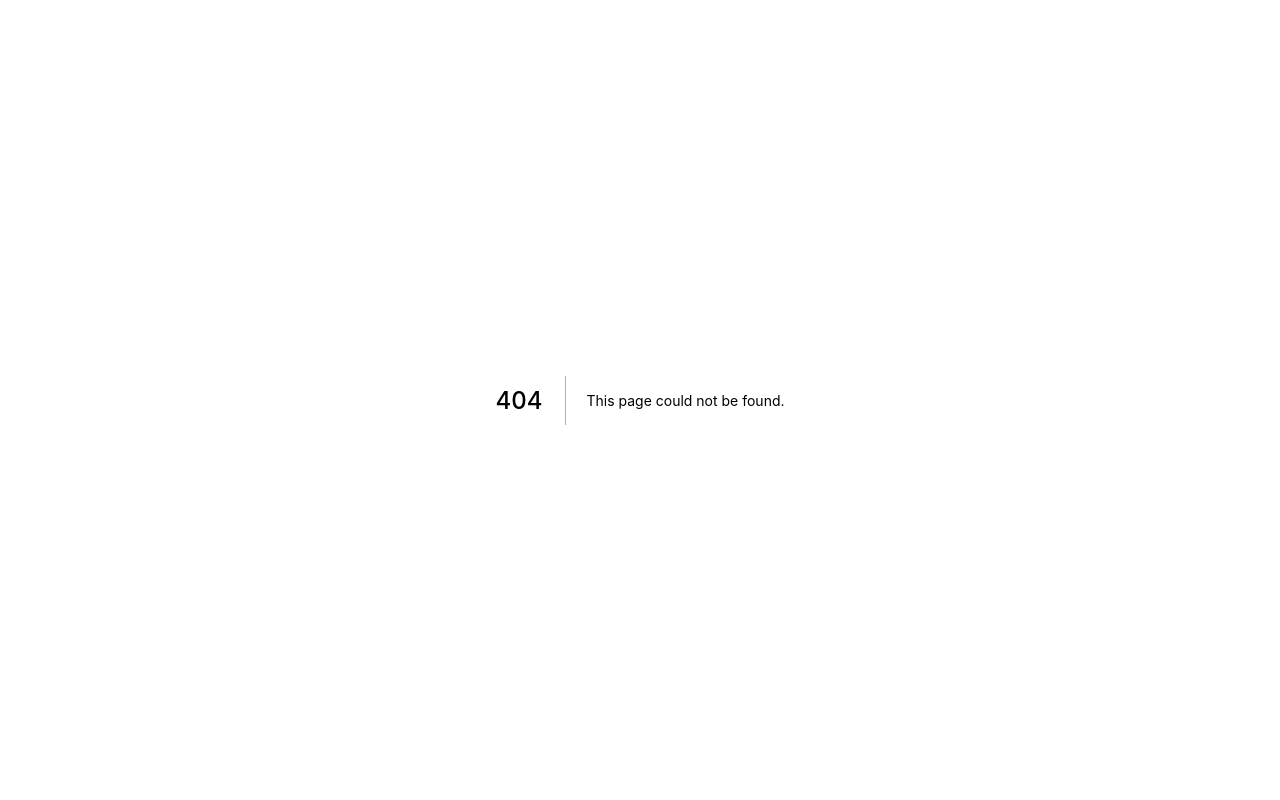
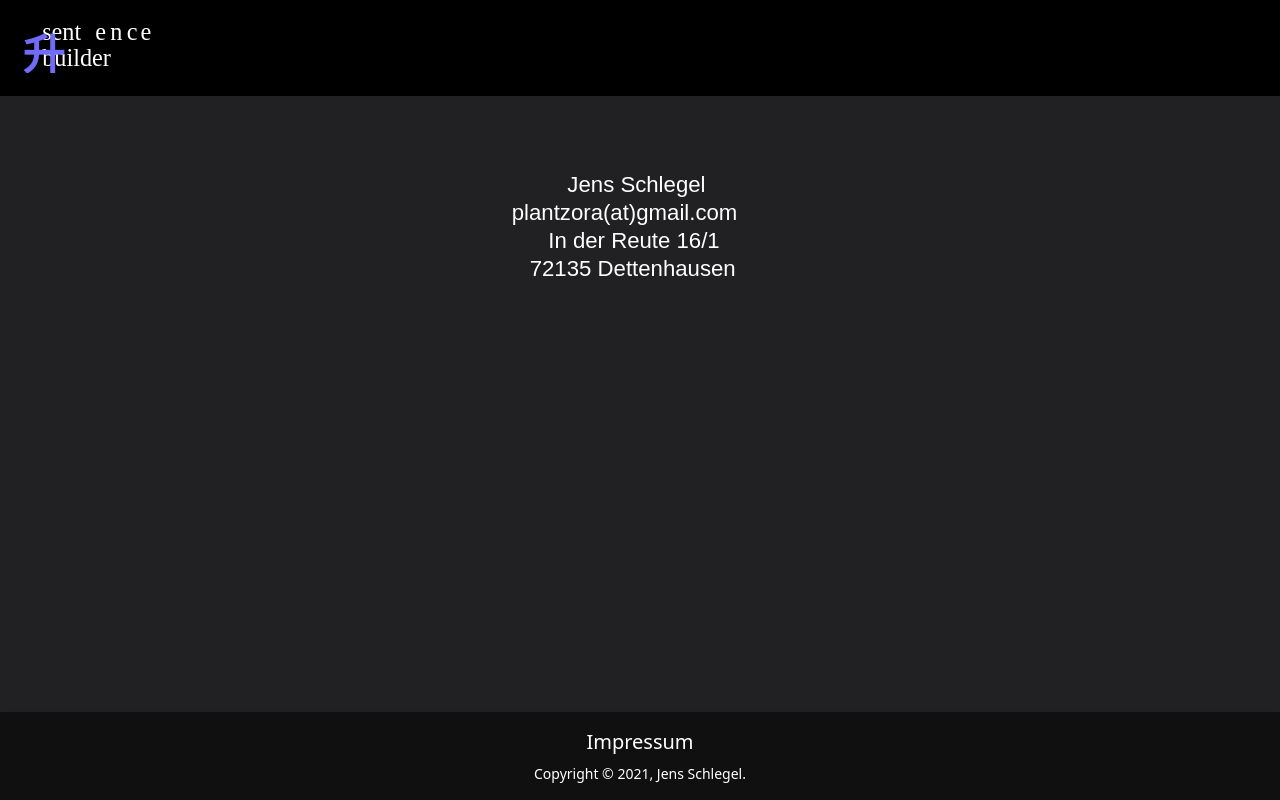
Before and after one commit to j3sch/english-sentence-trainer, a Next.js app: page /impressum in a window 1280 px wide. Before the commit this address had no page. Built offline with nearby package versions, Linux system fonts and the light colour scheme.

Commit message:
impressum added

```diff
--- /dev/null
+++ b/src/components/Footer.tsx
@@ -0,0 +1,18 @@
+import Link from 'next/link';
+
+export function Footer() {
+	return (
+		<div
+			className={`fixed h-[5.5rem] w-full max-w-7xl bottom-0 flex bg-black  bg-opacity-50 text-white`}
+		>
+			<div className="w-full shadow flex flex-col justify-center items-center gap-2">
+				<Link href="/impressum">
+					<a className="text-xl">Impressum</a>
+				</Link>
+				<p className="text-sm">Copyright © 2021, Jens Schlegel.</p>
+			</div>
+		</div>
+	);
+}
+
+export default Footer;
--- a/src/components/Main.tsx
+++ b/src/components/Main.tsx
@@ -14,6 +14,7 @@ import { simplePresentPerfect } from '~/data/ger-en/simplePresentPerfect';
 
 let exerciseHistory: {
 	letterEqual: number[];
+	textToTranslate: string;
 	translatedTextSplitted: string[];
 	translationResult: string;
 }[] = [];
@@ -35,6 +36,9 @@ export function Main() {
 		if (properties !== undefined) {
 			for (let i = 0; i < properties.length; i++) {
 				exerciseHistory.push(properties[i]);
+				if (exerciseHistory.length === 3) {
+					exerciseHistory.pop();
+				}
 			}
 		}
 	}, []);
@@ -49,13 +53,14 @@ export function Main() {
 			let letterEqual = textEqual(translatedText, translationResult);
 			exerciseHistory.unshift({
 				letterEqual,
+				textToTranslate,
 				translationResult,
 				translatedTextSplitted,
 			});
 
 			addExercise(letterEqual, translatedTextSplitted);
 			setTranslatedText('');
-			if (exerciseHistory.length === 4) {
+			if (exerciseHistory.length === 3) {
 				exerciseHistory.pop();
 			}
 		}
@@ -67,7 +72,7 @@ export function Main() {
 		translatedTextSplitted: string[],
 	) => {
 		const data = await fetch(
-			`http://localhost:3000/api/exercises?letterEqual=${letterEqual}&translationResult=${translationResult}&translatedTextSplitted=${translatedTextSplitted}&cookie=${cookie}`,
+			`http://localhost:3000/api/exercises?letterEqual=${letterEqual}&textToTranslate=${textToTranslate}&translationResult=${translationResult}&translatedTextSplitted=${translatedTextSplitted}&cookie=${cookie}`,
 		);
 		console.log(data.json());
 	};
@@ -136,10 +141,13 @@ export function Main() {
 							key={i}
 							className="border-2 w-3/4 border-gray-600 text-center text-xl flex flex-col justify-center items-center m-1"
 						>
-							<p className="h-12 pt-3 border-b-2 border-gray-600 w-full border-opacity-30 bg-green-600 bg-opacity-30">
+							<p className="h-12 p-2 border-b-2 border-gray-600 w-full border-opacity-30">
+								{historyItem.textToTranslate}
+							</p>
+							<p className="h-12 p-2 border-b-2 border-gray-600 w-full border-opacity-30 bg-green-600 bg-opacity-30">
 								{historyItem.translationResult}
 							</p>
-							<div className="h-12  w-full p-3">
+							<div className="h-12  w-full p-2 flex items-center justify-center">
 								<p className="py-[0.3rem] border-l-[0.5px] border-gray-600 border-opacity-50 inline" />
 								{historyItem.translatedTextSplitted.map((translatedChar, i) => {
 									translatedChar === ' ' && counter++;
--- a/src/components/NavBar.tsx
+++ b/src/components/NavBar.tsx
@@ -4,6 +4,7 @@ import Image from 'next/image';
 import { DropDown } from '~/components/DropDown';
 import { modeDropDownItems } from '~/data/modesDropDownItems';
 import { languagesDropDownItems } from '~/data/languagesDropDownItems';
+import Link from 'next/link';
 
 export function NavBar() {
 	const [isOpen, setIsOpen] = useState(false);
@@ -11,6 +12,7 @@ export function NavBar() {
 		<div>
 			<nav className="bg-black px-4 shadow-xl">
 				<div className="flex items-center h-24">
+					<Link href="/">
 						<Image
 							alt="sentence builder logo"
 							src="/images/sentence-builder.svg"
@@ -18,6 +20,7 @@ export function NavBar() {
 							height={49}
 							priority
 						/>
+					</Link>
 					<div className="hidden md:block w-full">
 						<div className="mx-5 items-center flex">
 							<div className="w-1/6 flex justify-center">
--- /dev/null
+++ b/src/components/NavBarImpressum.tsx
@@ -0,0 +1,22 @@
+import Image from 'next/image';
+import Link from 'next/link';
+
+export function NavBarImpressum() {
+	return (
+		<div>
+			<nav className="bg-black px-4 shadow-xl">
+				<div className="flex items-center h-24">
+					<Link href="/">
+						<Image
+							alt="sentence builder logo"
+							src="/images/sentence-builder.svg"
+							width={147}
+							height={49}
+							priority
+						/>
+					</Link>
+				</div>
+			</nav>
+		</div>
+	);
+}
--- /dev/null
+++ b/src/pages/impressum.tsx
@@ -0,0 +1,22 @@
+import Image from 'next/image';
+import Footer from '~/components/Footer';
+import { NavBarImpressum } from '~/components/NavBarImpressum';
+export default function Impressum() {
+	return (
+		<>
+			<NavBarImpressum />
+			<div className="max-w-7xl h-full bg-[#212123] flex justify-center">
+				<div className="p-20">
+					<Image
+						alt="Impressum"
+						src="/images/ImpressumDark.svg"
+						height={100}
+						width={400}
+						priority
+					/>
+				</div>
+			</div>
+			<Footer />
+		</>
+	);
+}
--- a/src/pages/index.tsx
+++ b/src/pages/index.tsx
@@ -5,6 +5,7 @@ import { Context } from '~/utils/context';
 import { connectToDatabase } from '~/utils/mongodb';
 import nookies from 'nookies';
 const randomstring = require('randomstring');
+import Footer from '~/components/Footer';
 
 export default function Home({ properties, cookie, ctx }: any): JSX.Element {
 	const [languageMode, setLanguageMode] = useState(getCurrentMode());
@@ -49,6 +50,7 @@ export default function Home({ properties, cookie, ctx }: any): JSX.Element {
 			>
 				<NavBar />
 				<Main />
+				<Footer />
 			</Context.Provider>
 		</div>
 	);
@@ -84,7 +86,7 @@ export async function getServerSideProps(ctx: {}) {
 				},
 			])
 			.sort({ _id: -1 })
-			.limit(3)
+			.limit(2)
 			.toArray();
 
 		const properties = JSON.parse(JSON.stringify(data));
@@ -94,6 +96,7 @@ export async function getServerSideProps(ctx: {}) {
 				_id: number;
 				data: {
 					letterEqual: string;
+					textToTranslate: string;
 					translatedTextSplitted: string;
 					translationResult: string;
 				};
@@ -110,6 +113,7 @@ export async function getServerSideProps(ctx: {}) {
 				return {
 					_id: property._id,
 					letterEqual: letterEqualNumber,
+					textToTranslate: property.data.textToTranslate,
 					translationResult: property.data.translationResult,
 					translatedTextSplitted: translatedTextSplitted,
 				};
--- a/src/utils/context.tsx
+++ b/src/utils/context.tsx
@@ -15,6 +15,7 @@ interface ContextProps {
 	setFile: Dispatch<SetStateAction<{ ger: string; en: string }[]>>;
 	properties: {
 		letterEqual: number[];
+		textToTranslate: string;
 		translatedTextSplitted: string[];
 		translationResult: string;
 	}[];
```
Also changed, not shown: public/images/ImpressumDark.svg (added). Lines whose indentation alone changed are shown as unchanged.
